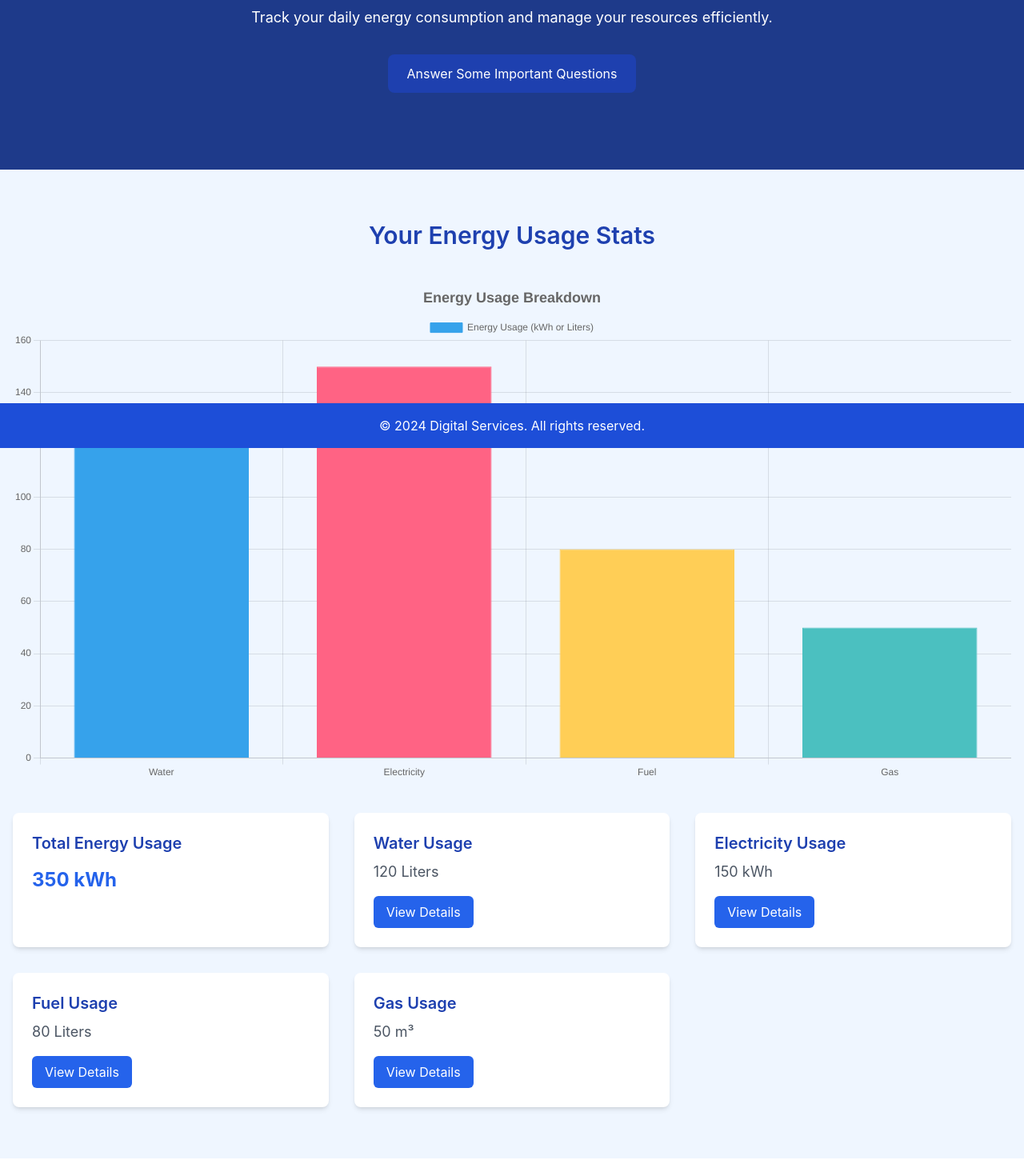
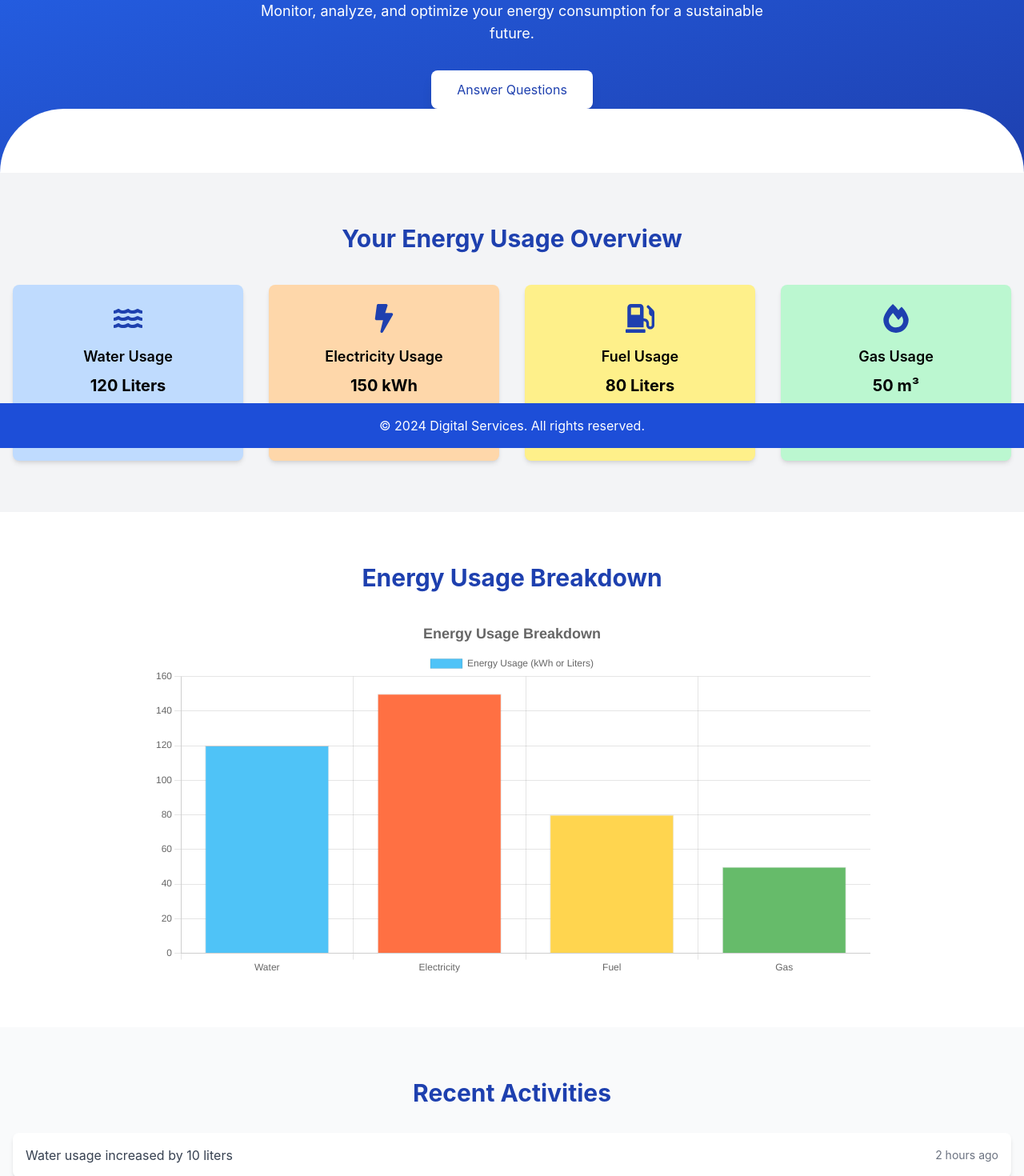
Before and after one commit to transmogrify76/DigitalServices, a React (Create React App) app in the folder digital-services/: page /dashboard in a window 1280 px wide. Shown: the part 240-1710 px from the top of the page at 80% size. Built offline with nearby package versions, Linux system fonts and the light colour scheme.

Commit message:
dashboard design change

```diff
--- a/digital-services/src/components/Navbar.jsx
+++ b/digital-services/src/components/Navbar.jsx
@@ -24,7 +24,7 @@ const Navbar = () => {
         <div className="flex items-center space-x-3">
           <Link to="/home">
             <img
-              src="https://upload.wikimedia.org/wikipedia/en/thumb/6/66/Emblem_of_West_Bengal_%282018-present%29.svg/800px-Emblem_of_West_Bengal_%282018-present%29.svg.png"
+              src="https://images.squarespace-cdn.com/content/v1/5704fcea20c647241f7b52d3/1555413788254-TQ5XZ0RAI4I8MJL2M7MX/BEMS.png?format=1000w"
               alt="Government Logo"
               className="h-20"
             />
--- a/digital-services/src/pages/Dashboard.jsx
+++ b/digital-services/src/pages/Dashboard.jsx
@@ -1,18 +1,18 @@
-import React, { useState, useEffect } from 'react';
+import React, { useState } from 'react';
 import { useNavigate } from 'react-router-dom';
 import Navbar from '../components/Navbar';
 import Footer from '../components/Footer';
 import { Bar } from 'react-chartjs-2';
 import { Chart as ChartJS, CategoryScale, LinearScale, BarElement, Title, Tooltip, Legend } from 'chart.js';
+import { FaWater, FaBolt, FaGasPump, FaFireAlt } from 'react-icons/fa';
 
-// Register the components for Chart.js
 ChartJS.register(CategoryScale, LinearScale, BarElement, Title, Tooltip, Legend);
 
 const UserDashboard = () => {
   const navigate = useNavigate();
 
   const [userStats, setUserStats] = useState({
-    totalEnergyUsage: 350, // Example data, can be fetched from an API
+    totalEnergyUsage: 350,
     energyStats: {
       water: 120,
       electricity: 150,
@@ -26,9 +26,8 @@ const UserDashboard = () => {
     ],
   });
 
-  // Chart Data
   const chartData = {
-    labels: ['Water', 'Electricity', 'Fuel', 'Gas'], // Categories
+    labels: ['Water', 'Electricity', 'Fuel', 'Gas'],
     datasets: [
       {
         label: 'Energy Usage (kWh or Liters)',
@@ -37,15 +36,13 @@ const UserDashboard = () => {
           userStats.energyStats.electricity,
           userStats.energyStats.fuel,
           userStats.energyStats.gas,
-        ], // Values
-        backgroundColor: ['#36A2EB', '#FF6384', '#FFCE56', '#4BC0C0'], // Colors for each category
-        borderColor: ['#36A2EB', '#FF6384', '#FFCE56', '#4BC0C0'],
+        ],
+        backgroundColor: ['#4FC3F7', '#FF7043', '#FFD54F', '#66BB6A'],
         borderWidth: 1,
       },
     ],
   };
 
-  // Chart Options
   const chartOptions = {
     responsive: true,
     plugins: {
@@ -56,130 +53,93 @@ const UserDashboard = () => {
           size: 18,
         },
       },
-      tooltip: {
-        callbacks: {
-          label: (context) => {
-            return `${context.label}: ${context.raw} ${context.dataset.label === 'Energy Usage (kWh or Liters)' ? 'kWh' : 'Liters'}`;
-          },
-        },
-      },
     },
   };
 
-  // Function to navigate to energy detail pages
   const handleEnergyClick = (energyType) => {
     navigate(`/${energyType}`);
   };
 
-  // Function for handling "Answer Some Important Questions" button click
   const handleImportantQuestionsClick = () => {
-    // Navigate or trigger a function for answering questions
-    navigate('/questions'); // Adjust route as needed
+    navigate('/questions');
   };
 
   return (
-    <div className="bg-blue-50 min-h-screen">
-      {/* Navbar */}
+    <div className="bg-gray-100 min-h-screen">
       <Navbar />
 
       {/* Hero Section */}
-      <section className="bg-blue-900 text-white text-center py-24">
-        <h2 className="text-4xl font-bold">Welcome to Your Dashboard</h2>
-        <p className="mt-4 text-lg">Track your daily energy consumption and manage your resources efficiently.</p>
-
-         {/* Button to answer important questions */}
-         <div className="text-center mt-8">
+      <section className="relative bg-gradient-to-br from-blue-600 to-blue-800 text-white py-20 px-4">
+        <div className="text-center">
+          <h1 className="text-5xl font-extrabold mb-4">Energy Management Dashboard</h1>
+          <p className="text-lg max-w-2xl mx-auto">
+            Monitor, analyze, and optimize your energy consumption for a sustainable future.
+          </p>
           <button
             onClick={handleImportantQuestionsClick}
-            className="bg-blue-800 text-white py-3 px-6 rounded-lg hover:bg-blue-900 transition duration-300"
+            className="mt-8 bg-white text-blue-800 py-3 px-8 rounded-lg shadow-lg hover:bg-gray-100 transition duration-300"
           >
-            Answer Some Important Questions
+            Answer Questions
           </button>
         </div>
+        <div className="absolute bottom-0 left-0 w-full h-20 bg-white rounded-tl-full rounded-tr-full"></div>
       </section>
 
-      {/* User Stats Section */}
-      <section className="container mx-auto py-16 px-4">
-        <h2 className="text-3xl text-center font-semibold text-blue-800">Your Energy Usage Stats</h2>
-
-        {/* Chart Section */}
-        <div className="mt-10">
-          <Bar data={chartData} options={chartOptions} />
-        </div>
-
-        {/* Grid for individual energy categories */}
-        <div className="grid grid-cols-1 md:grid-cols-2 lg:grid-cols-3 gap-8 mt-10">
-          {/* Total Energy Usage */}
-          <div className="bg-white p-6 rounded-lg shadow-md hover:shadow-xl transition duration-300">
-            <h3 className="text-xl font-semibold text-blue-800">Total Energy Usage</h3>
-            <p className="text-2xl font-bold mt-4 text-blue-600">{userStats.totalEnergyUsage} kWh</p>
-          </div>
-
-          {/* Water Usage */}
-          <div className="bg-white p-6 rounded-lg shadow-md hover:shadow-xl transition duration-300">
-            <h3 className="text-xl font-semibold text-blue-800">Water Usage</h3>
-            <p className="text-lg text-gray-600 mt-2">{userStats.energyStats.water} Liters</p>
+      {/* Stats Section */}
+      <section className="py-16 px-4">
+        <div className="container mx-auto">
+          <h2 className="text-3xl font-bold text-center text-blue-800 mb-10">Your Energy Usage Overview</h2>
+          <div className="grid grid-cols-1 md:grid-cols-2 lg:grid-cols-4 gap-8">
+            {[
+              { title: 'Water Usage', value: `${userStats.energyStats.water} Liters`, icon: <FaWater />, bgColor: 'bg-blue-200' },
+              { title: 'Electricity Usage', value: `${userStats.energyStats.electricity} kWh`, icon: <FaBolt />, bgColor: 'bg-orange-200' },
+              { title: 'Fuel Usage', value: `${userStats.energyStats.fuel} Liters`, icon: <FaGasPump />, bgColor: 'bg-yellow-200' },
+              { title: 'Gas Usage', value: `${userStats.energyStats.gas} m³`, icon: <FaFireAlt />, bgColor: 'bg-green-200' },
+            ].map((item, index) => (
+              <div
+                key={index}
+                className={`flex flex-col items-center p-6 rounded-lg shadow-md hover:shadow-xl transition duration-300 ${item.bgColor}`}
+              >
+                <div className="text-4xl text-blue-800">{item.icon}</div>
+                <h3 className="text-lg font-semibold mt-4">{item.title}</h3>
+                <p className="text-xl font-bold mt-2">{item.value}</p>
                 <button
-              onClick={() => handleEnergyClick('water')}
+                  onClick={() => handleEnergyClick(item.title.toLowerCase())}
                   className="mt-4 bg-blue-600 text-white py-2 px-4 rounded-md hover:bg-blue-700"
                 >
                   View Details
                 </button>
               </div>
-
-          {/* Electricity Usage */}
-          <div className="bg-white p-6 rounded-lg shadow-md hover:shadow-xl transition duration-300">
-            <h3 className="text-xl font-semibold text-blue-800">Electricity Usage</h3>
-            <p className="text-lg text-gray-600 mt-2">{userStats.energyStats.electricity} kWh</p>
-            <button
-              onClick={() => handleEnergyClick('electricity')}
-              className="mt-4 bg-blue-600 text-white py-2 px-4 rounded-md hover:bg-blue-700"
-            >
-              View Details
-            </button>
-          </div>
-
-          {/* Fuel Usage */}
-          <div className="bg-white p-6 rounded-lg shadow-md hover:shadow-xl transition duration-300">
-            <h3 className="text-xl font-semibold text-blue-800">Fuel Usage</h3>
-            <p className="text-lg text-gray-600 mt-2">{userStats.energyStats.fuel} Liters</p>
-            <button
-              onClick={() => handleEnergyClick('fuel')}
-              className="mt-4 bg-blue-600 text-white py-2 px-4 rounded-md hover:bg-blue-700"
-            >
-              View Details
-            </button>
-          </div>
-
-          {/* Gas Usage */}
-          <div className="bg-white p-6 rounded-lg shadow-md hover:shadow-xl transition duration-300">
-            <h3 className="text-xl font-semibold text-blue-800">Gas Usage</h3>
-            <p className="text-lg text-gray-600 mt-2">{userStats.energyStats.gas} m³</p>
-            <button
-              onClick={() => handleEnergyClick('gas')}
-              className="mt-4 bg-blue-600 text-white py-2 px-4 rounded-md hover:bg-blue-700"
-            >
-              View Details
-            </button>
+            ))}
           </div>
         </div>
-
       </section>
 
-      {/* Recent Activities Section */}
-      <section className="bg-white py-16 px-4">
-        <h2 className="text-3xl text-center font-semibold text-blue-800">Recent Activity</h2>
-        <div className="mt-10 space-y-4">
+      {/* Chart Section */}
+      <section className="bg-white py-16">
+        <div className="container mx-auto">
+          <h2 className="text-3xl font-bold text-center text-blue-800 mb-8">Energy Usage Breakdown</h2>
+          <div className="max-w-4xl mx-auto">
+            <Bar data={chartData} options={chartOptions} />
+          </div>
+        </div>
+      </section>
+
+      {/* Recent Activities */}
+      <section className="py-16 px-4 bg-gray-50">
+        <div className="container mx-auto">
+          <h2 className="text-3xl font-bold text-center text-blue-800 mb-8">Recent Activities</h2>
+          <div className="space-y-4">
             {userStats.recentActivities.map((activity, index) => (
-            <div key={index} className="flex justify-between items-center bg-gray-100 p-4 rounded-lg shadow-sm">
-              <p className="text-gray-600">{activity.activity}</p>
+              <div key={index} className="flex justify-between items-center bg-white p-4 rounded-lg shadow-md">
+                <p className="text-gray-700">{activity.activity}</p>
                 <span className="text-sm text-gray-500">{activity.time}</span>
               </div>
             ))}
           </div>
+        </div>
       </section>
 
-      {/* Footer Section */}
       <Footer />
     </div>
   );
```
Lines whose indentation alone changed are shown as unchanged.
